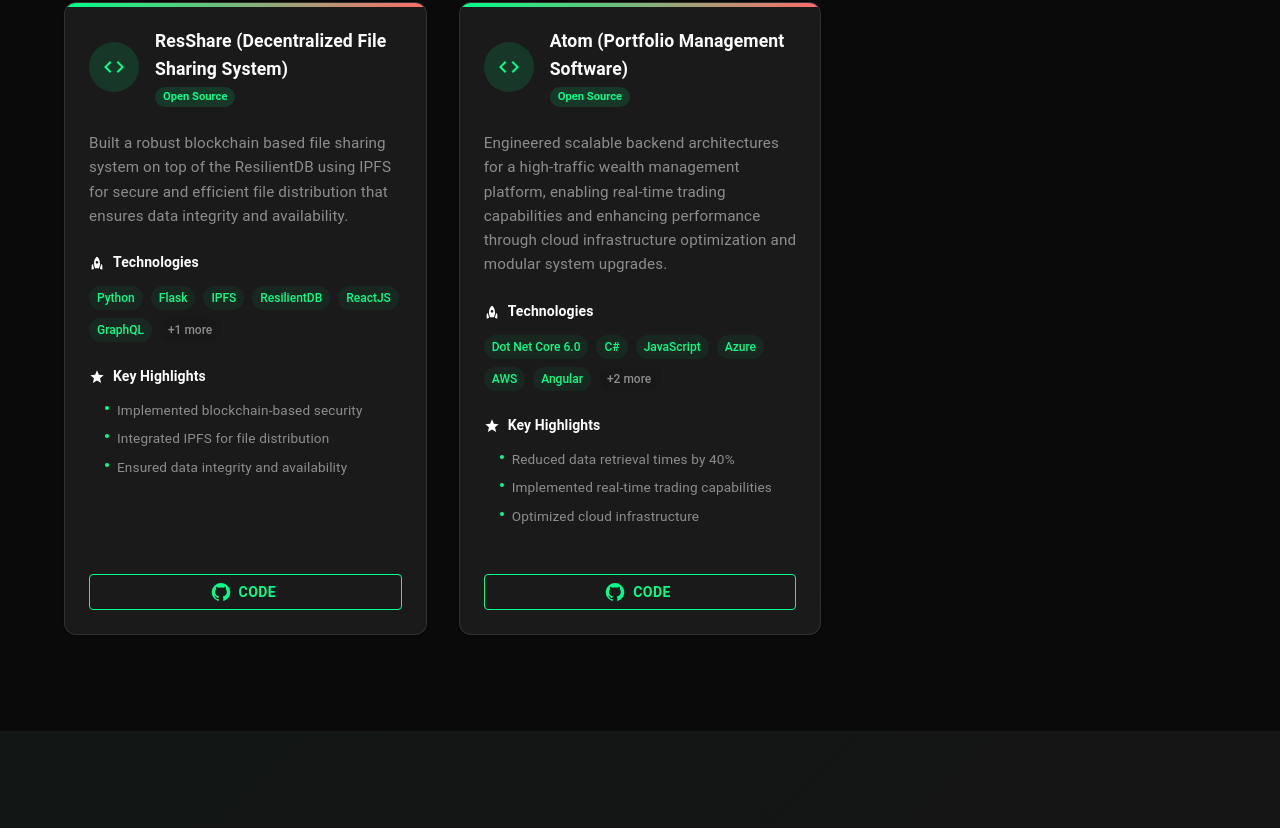
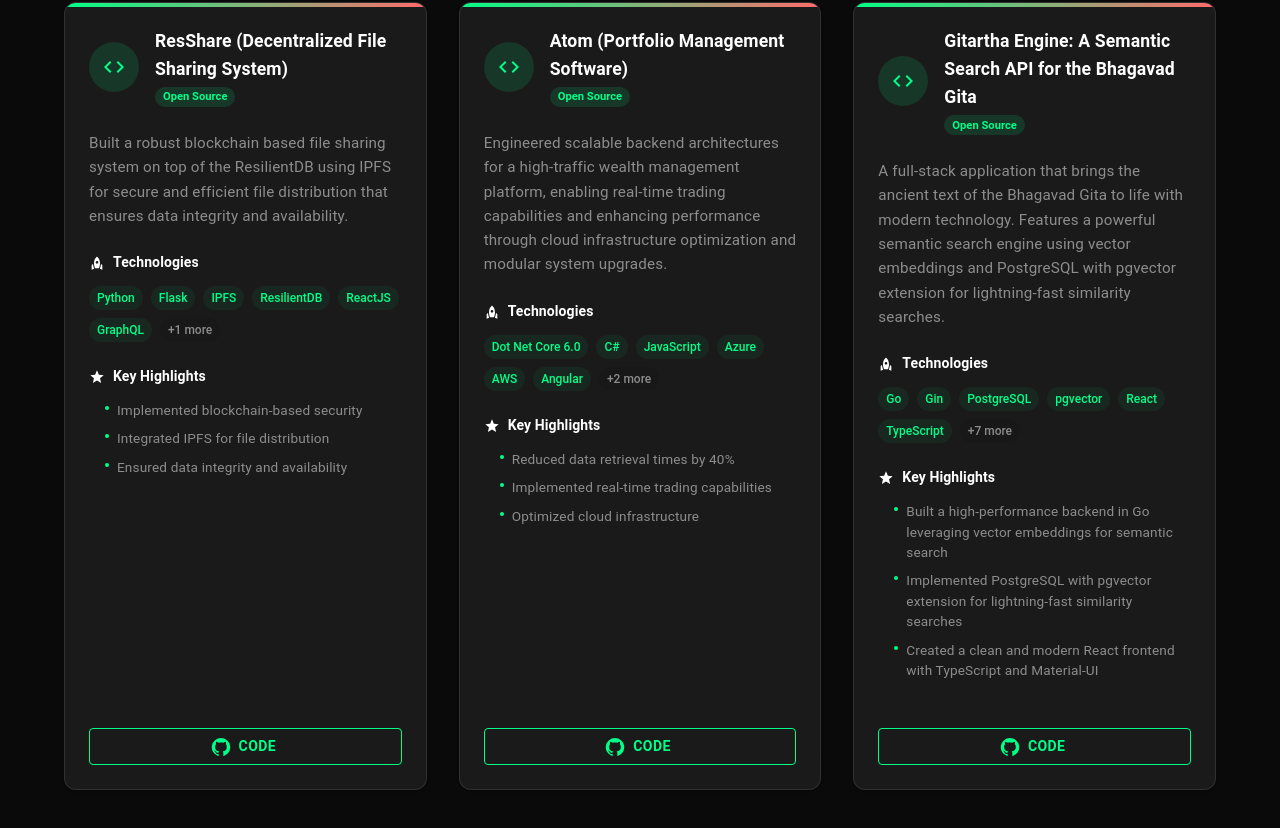
Before and after one commit to devangb3/dev-portfolio, a React (Create React App) app: page / in a window 1280 px wide. Shown: the part 6632-7460 px from the top of the page. Built offline with nearby package versions, Linux system fonts and the light colour scheme.

Commit message:
add project

```diff
--- a/src/constants.js
+++ b/src/constants.js
@@ -267,6 +267,23 @@ export const projects = [
     githubUrl: "https://github.com/devangb3",
     isOpenSource: true,
     hasPublicRepo: true
+  },
+  {
+    id: "gitartha-engine",
+    title: "Gitartha Engine: A Semantic Search API for the Bhagavad Gita",
+    description: "A full-stack application that brings the ancient text of the Bhagavad Gita to life with modern technology. Features a powerful semantic search engine using vector embeddings and PostgreSQL with pgvector extension for lightning-fast similarity searches.",
+    technologies: ["Go", "Gin", "PostgreSQL", "pgvector", "React", "TypeScript", "Material-UI", "Python", "FastAPI", "Sentence-Transformers", "Vite", "Makefile", "golang-migrate"],
+    highlights: [
+      "Built a high-performance backend in Go leveraging vector embeddings for semantic search",
+      "Implemented PostgreSQL with pgvector extension for lightning-fast similarity searches",
+      "Created a clean and modern React frontend with TypeScript and Material-UI",
+      "Developed a Python FastAPI service for https://github.com/devangb3/Gitartha-Enginereal-time embedding generation",
+      "Built a complete data ingestion and processing pipeline with interactive API documentation"
+    ],
+    demoUrl: "#",
+    githubUrl: "https://github.com/devangb3/Gitartha-Engine",
+    isOpenSource: true,
+    hasPublicRepo: true
   }
 ];
 
```
